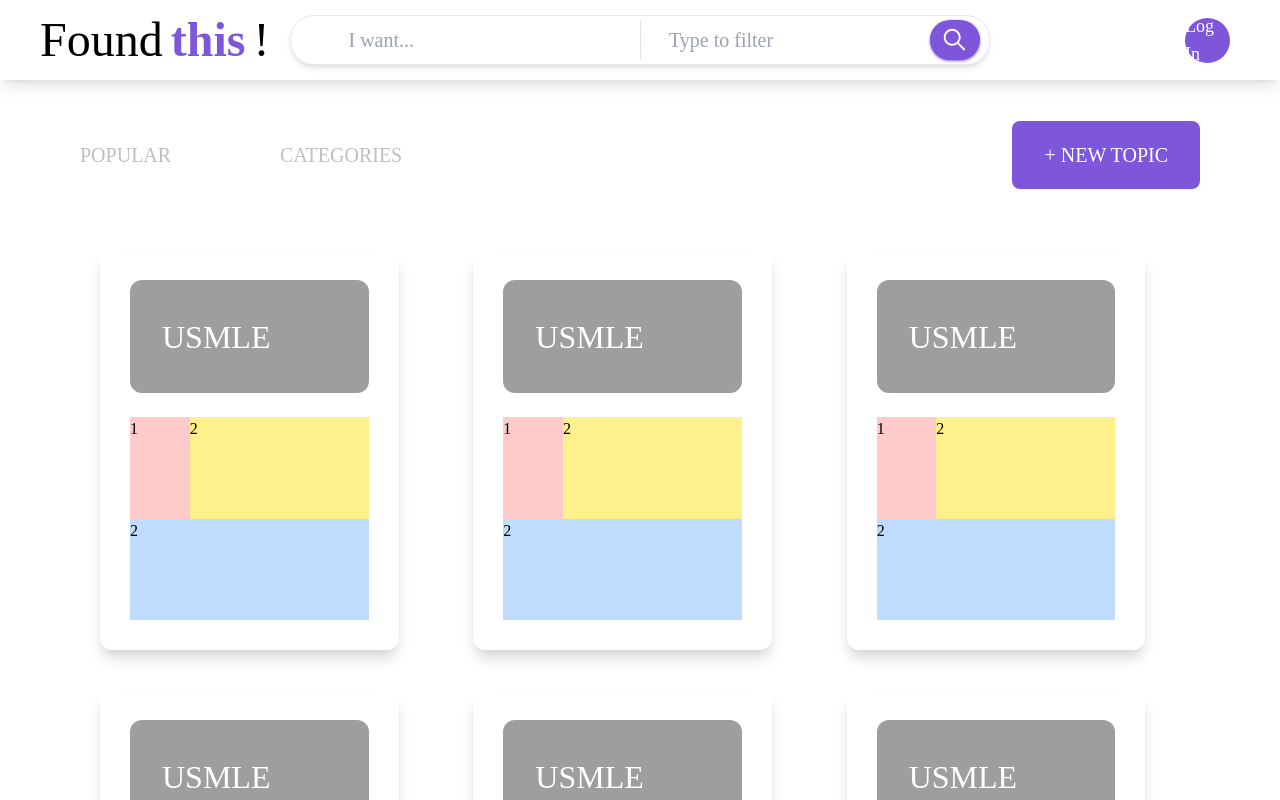
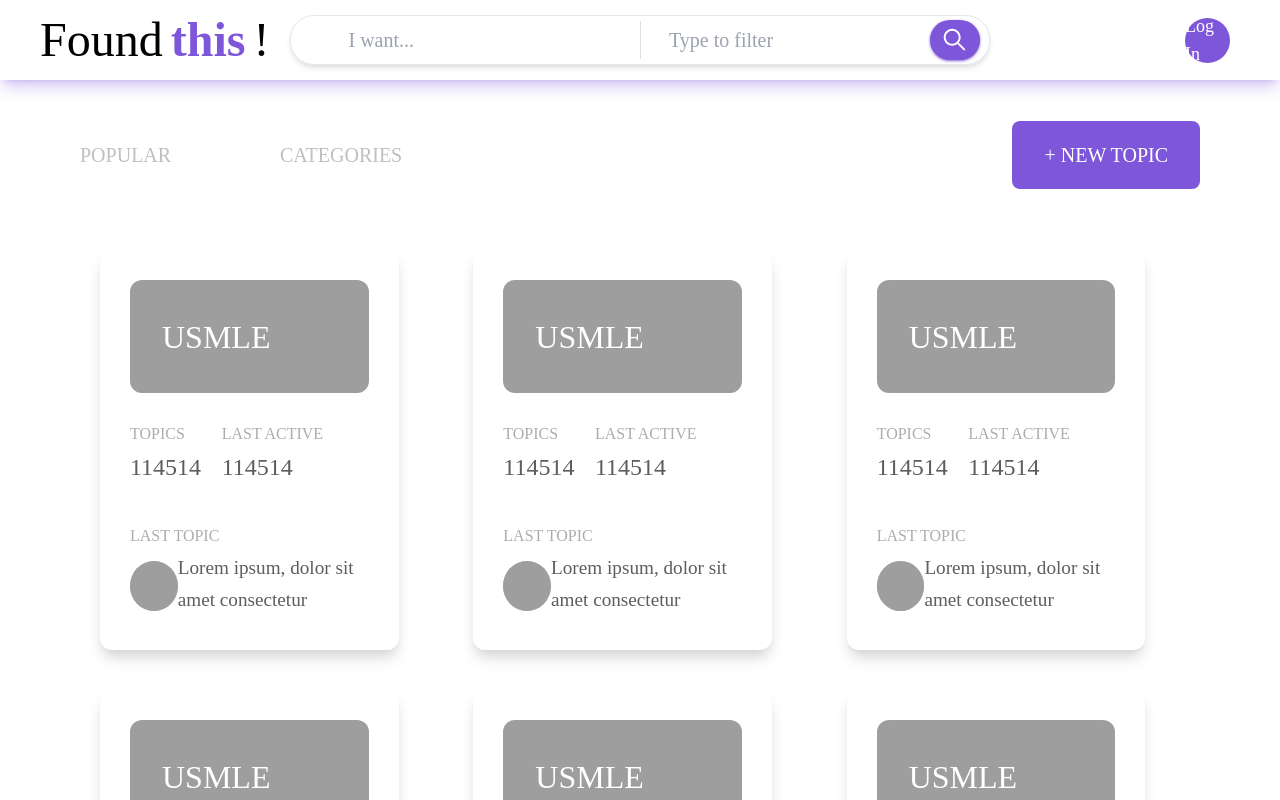
Before and after one commit to BSJJC/Found-this-front-end, a Vue app: page / in a window 1280 px wide. Built offline with nearby package versions, Linux system fonts and the light colour scheme; a web font is replaced by a local one.

Commit message:
feat: topic card

```diff
--- a/src/components/MainPage/MainPage.vue
+++ b/src/components/MainPage/MainPage.vue
@@ -5,16 +5,21 @@
   () => import("./MainPageControl.vue")
 );
 const Topic = defineAsyncComponent(() => import("./Topic.vue"));
+const SquareBackground = defineAsyncComponent(
+  () => import("@/components/Effects/SquareBackground.vue")
+);
 </script>
 
 <template>
-  <div class="w-full h-full px-20 bg">
-    <main-page-control class="w-full h-[150px]"></main-page-control>
+  <el-scrollbar>
+    <div class="w-full h-full px-20">
+      <main-page-control class="w-full h-[150px]"></main-page-control>
 
-    <div class="w-full grid grid-cols-3">
-      <topic v-for="(i, index) in 20" :key="index"></topic>
+      <div class="w-full grid grid-cols-3">
+        <topic v-for="(i, index) in 20" :key="index" class="z-10"></topic>
+      </div>
     </div>
-  </div>
+  </el-scrollbar>
 </template>
 
 <style scoped></style>
--- a/src/components/MainPage/Topic.vue
+++ b/src/components/MainPage/Topic.vue
@@ -17,10 +17,55 @@
     <!-- info -->
     <div class="w-full h-2/3 pt-6 grid grid-rows-2">
       <div class="w-full h-full flex justify-center items-center flex-row">
-        <div class="w-[25%] h-full bg-red-200">1</div>
-        <div class="w-[75%] h-full bg-yellow-200">2</div>
+        <!-- topics -->
+        <div class="w-[25%] h-full flex justify-center items-center flex-col">
+          <div
+            class="w-full h-1/3 text-md flex justify-start items-center text-[#adadad]"
+          >
+            TOPICS
+          </div>
+          <div class="w-full h-2/3 text-2xl text-[#5d5d5d]">114514</div>
+        </div>
+
+        <!-- last active -->
+        <div class="w-[75%] h-full">
+          <div
+            class="w-full h-full flex justify-center items-center flex-col pl-8"
+          >
+            <div
+              class="w-full h-1/3 text-md flex justify-start items-center flex-row text-[#adadad]"
+            >
+              LAST ACTIVE
+            </div>
+            <div class="w-full h-2/3 text-2xl text-[#5d5d5d]">114514</div>
+          </div>
+        </div>
       </div>
-      <div class="bg-blue-200">2</div>
+
+      <!-- last topic -->
+      <div class="w-full h-full flex justify-center items-center flex-col">
+        <div
+          class="w-full h-1/3 text-md flex justify-start items-center flex-row text-[#adadad]"
+        >
+          LAST TOPIC
+        </div>
+        <div
+          class="w-full h-2/3 text-2xl text-[#5d5d5d] flex justify-center items-center flex-row"
+        >
+          <div class="h-full w-[20%] flex justify-start items-center">
+            <el-avatar
+              :size="50"
+              src="http://localhost:5000/api/administratorAvater/641128f008a8d42d758a715d"
+            >
+              <img src="https://empty" />
+            </el-avatar>
+          </div>
+          <div class="h-full w-[80%] text-[1.2rem] overflow-clip">
+            Lorem ipsum, dolor sit amet consectetur consectetur consectetur
+            consectetur consectetur
+          </div>
+        </div>
+      </div>
     </div>
   </div>
 </template>
--- a/src/views/Home.vue
+++ b/src/views/Home.vue
@@ -11,14 +11,12 @@
 
 <template>
   <div class="w-full h-full">
-    <div class="h-[10%] shadow-lg z-20">
+    <div class="h-[10%] shadow-lg shadow-[#7e56da4d] z-20">
       <nav-bar></nav-bar>
     </div>
 
     <div class="h-[90%] z-10">
-      <el-scrollbar>
-        <main-page></main-page>
-      </el-scrollbar>
+      <main-page></main-page>
     </div>
   </div>
 </template>
```
